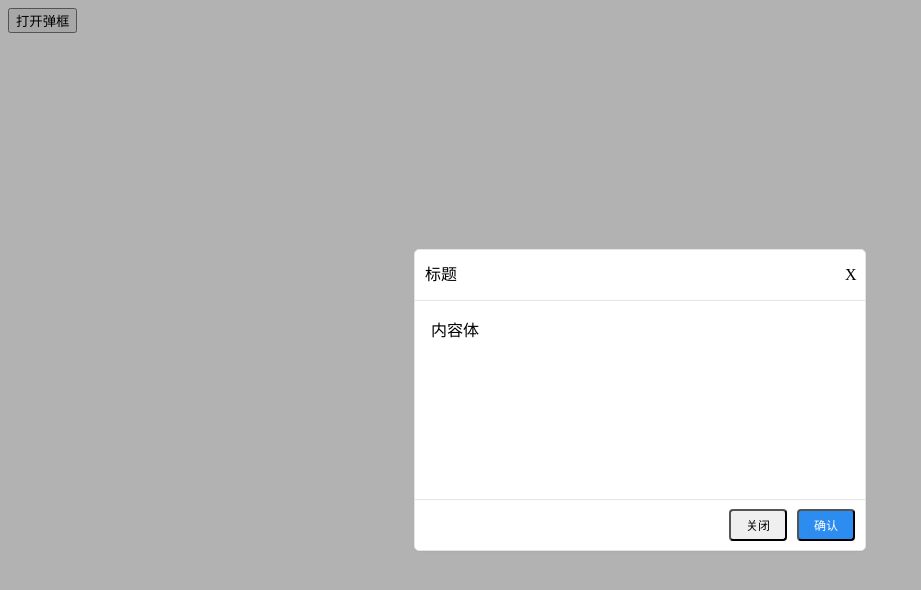
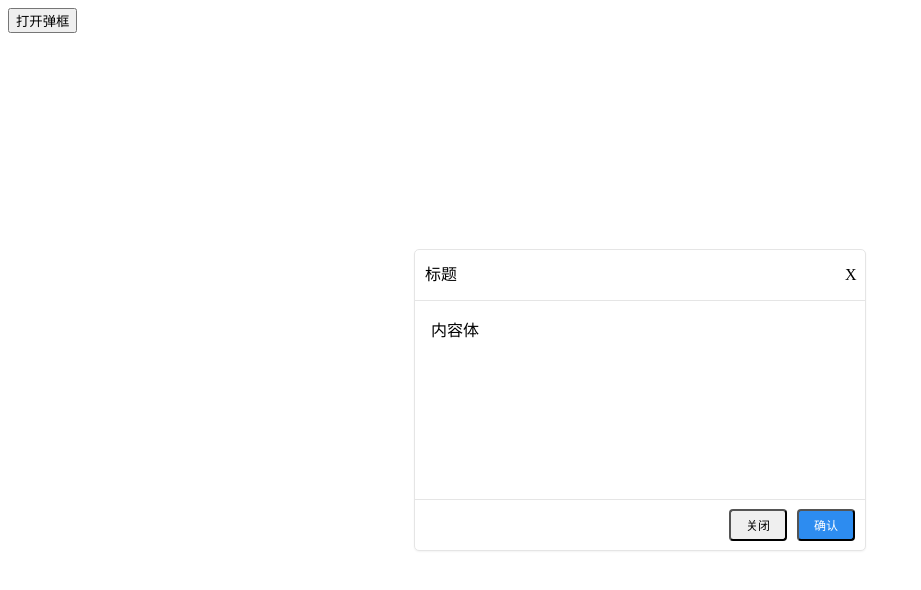
Before and after one commit to kuangshp/maucash-model, a Vue app: page / in a window 1280 px wide. Both pictures are taken after a click on the button "打开弹框". Shown: the top 590 px of the page, without its empty margins (0-921 px from the left). Built offline with nearby package versions, Linux system fonts and the light colour scheme.

Commit message:
拖动弹框

```diff
--- a/src/components/Model.vue
+++ b/src/components/Model.vue
@@ -1,12 +1,15 @@
 <template>
   <div
     class="model"
-    v-if="value"
+    v-show="value"
   >
-    <div class="cover">
+    <div
+      class="cover"
+      :class="{move: draggable}"
+    >
       <div
         class="content"
-        id="content"
+        @mousedown="move"
         :style="contentStyle"
       >
         <div
@@ -131,6 +134,44 @@ export default class Model extends Vue {
       this.close();
     }
   }
+
+  // 拖拽事件
+  private move(e: any) {
+    const odiv: HTMLElement = e.target.parentNode.parentNode;
+    if (this.draggable) {
+      // 算出鼠标相对元素的位置
+      const disX: number = e.clientX - odiv.offsetLeft;
+      const disY: number = e.clientY - odiv.offsetTop;
+      document.onmousemove = (event: any) => {
+        // 用鼠标的位置减去鼠标相对元素的位置，得到元素的位置
+        let left: number = event.clientX - disX;
+        let top: number = event.clientY - disY;
+        // 计算能移动的最大位置与最小位置
+        const maxX: number = document.documentElement.clientWidth - odiv.offsetWidth;
+        const maxY: number = document.documentElement.clientHeight - odiv.offsetHeight;
+        // if (left < 0) {
+        //   left = 0;
+        // } else if (left > maxX) {
+        //   left = maxX;
+        // }
+        // if (top < 0) {
+        //   top = 0;
+        // } else if (top > maxY) {
+        //   top = maxY;
+        // }
+        left = Math.min(maxX, Math.max(0, left));
+        top = Math.min(maxY, Math.max(0, top));
+        // 移动当前元素
+        odiv.style.left = left + 'px';
+        odiv.style.top = top + 'px';
+        odiv.style.margin = 'unset';
+      };
+      document.onmouseup = () => {
+        document.onmousemove = null;
+        document.onmouseup = null;
+      };
+    }
+  }
 }
 </script>
 
@@ -143,6 +184,9 @@ export default class Model extends Vue {
   bottom: 0;
   background: rgba(0, 0, 0, 0.3);
   z-index: 100;
+  &.move {
+    background: transparent;
+  }
   .content {
     width: 450px;
     height: 300px;
```
Also changed, not shown: package.json (+4 -3 lines), 1 other file (tests, documents, lock files or other folders).
